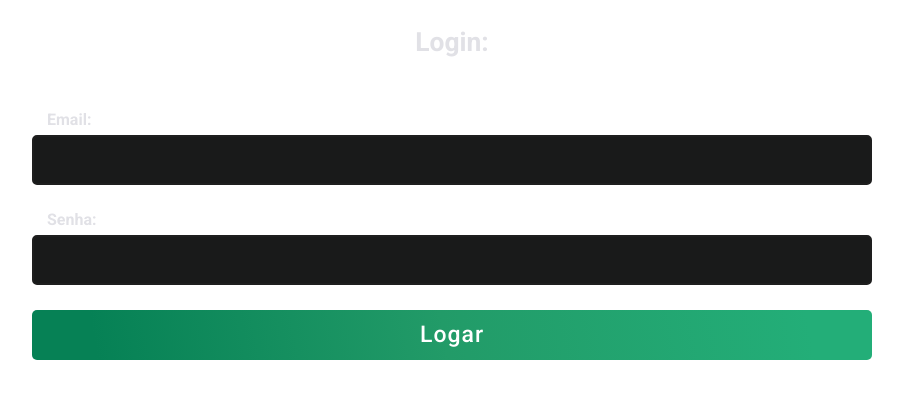
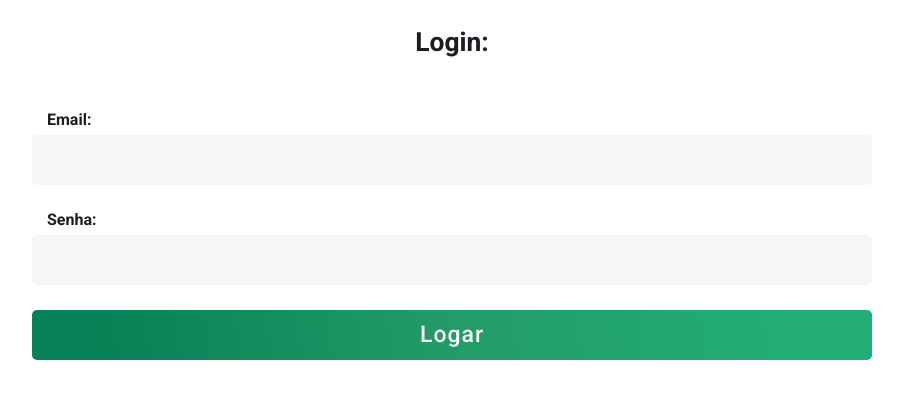
Before and after one commit to eduardoyanoliveira/buddy_advice_web, a React (Create React App) app: page / in a window 1280 px wide. Shown: the top 398 px of the page, without its empty margins (188-1091 px from the left). Built offline with nearby package versions, Linux system fonts and the light colour scheme.

Commit message:
fixing: Themecolors were messed

```diff
--- a/src/styles/design/colors.ts
+++ b/src/styles/design/colors.ts
@@ -6,7 +6,7 @@ const baseColors = {
 };
 
 
-export const lightColors : ThemeColors = {
+export const darkColors : ThemeColors = {
     ...baseColors,
     background: 'linear-gradient(90.51deg, rgba(13, 15, 15, 0.97) 0.52%, #0D0F0F 60.38%, rgba(13, 15, 15, 0.97) 99.67%)',
     backgroundAlt : '#191A1A',
@@ -15,7 +15,7 @@ export const lightColors : ThemeColors = {
 };
 
 
-export const darkColors : ThemeColors = {
+export const lightColors : ThemeColors = {
     ...baseColors,
     background: 'linear-gradient(0deg, #FFFFFF, #FFFFFF',
     backgroundAlt : '#F7F7F7',
```
